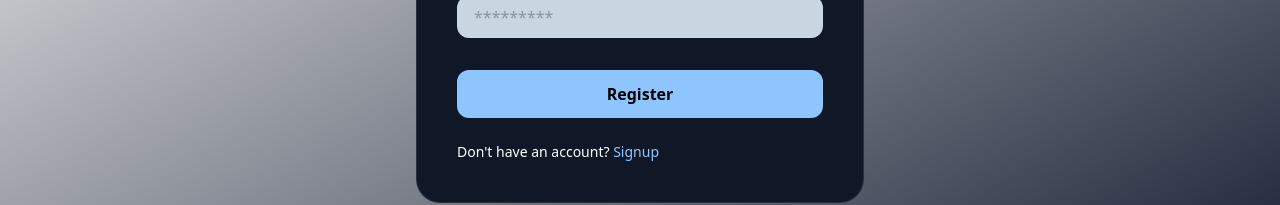
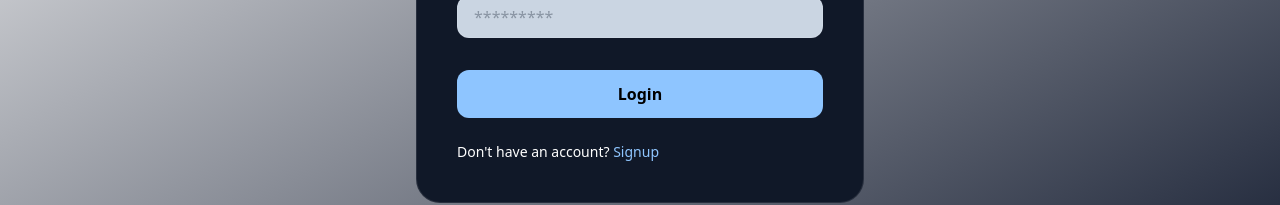
Before and after one commit to asnganje/bookswap-frontend, a React (Vite) app: page /login in a window 1280 px wide. Shown: the part 366-571 px from the top of the page. Built offline with nearby package versions, Linux system fonts and the light colour scheme.

Commit message:
change button text

```diff
--- a/src/pages/Login.jsx
+++ b/src/pages/Login.jsx
@@ -45,7 +45,7 @@ const Login = () => {
           title="LOGIN"
           onSubmit={submitHandler}
           disabled={loading}
-          btnText={loading? "Logging you in...":"Register"}
+          btnText={loading? "Logging you in...":"Login"}
           footer={
             <>
               Don't have an account? {"  "}
```
